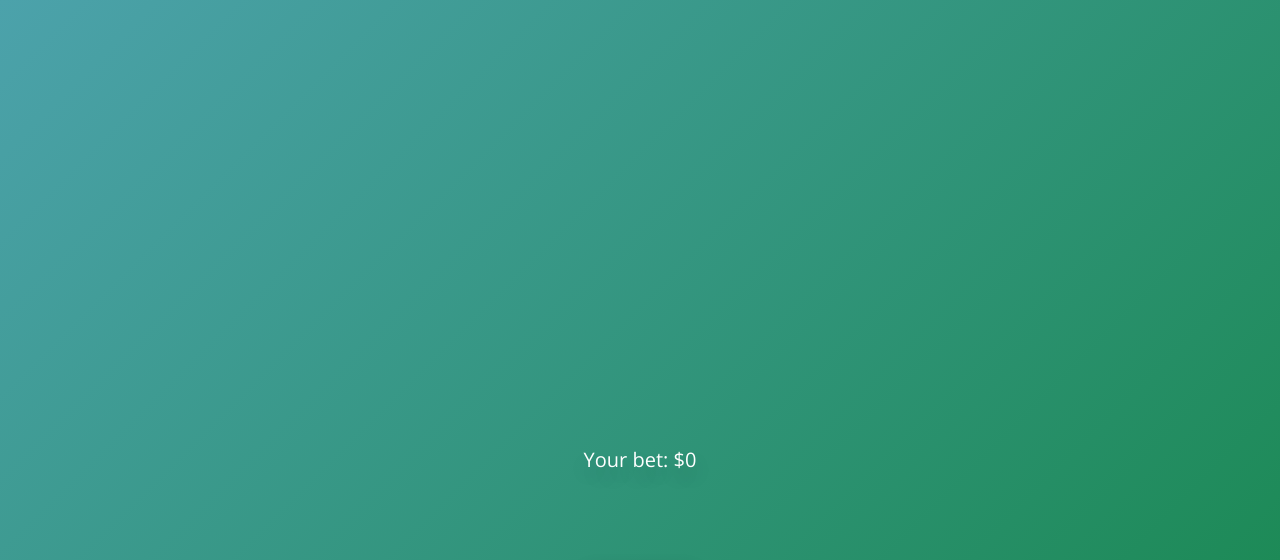
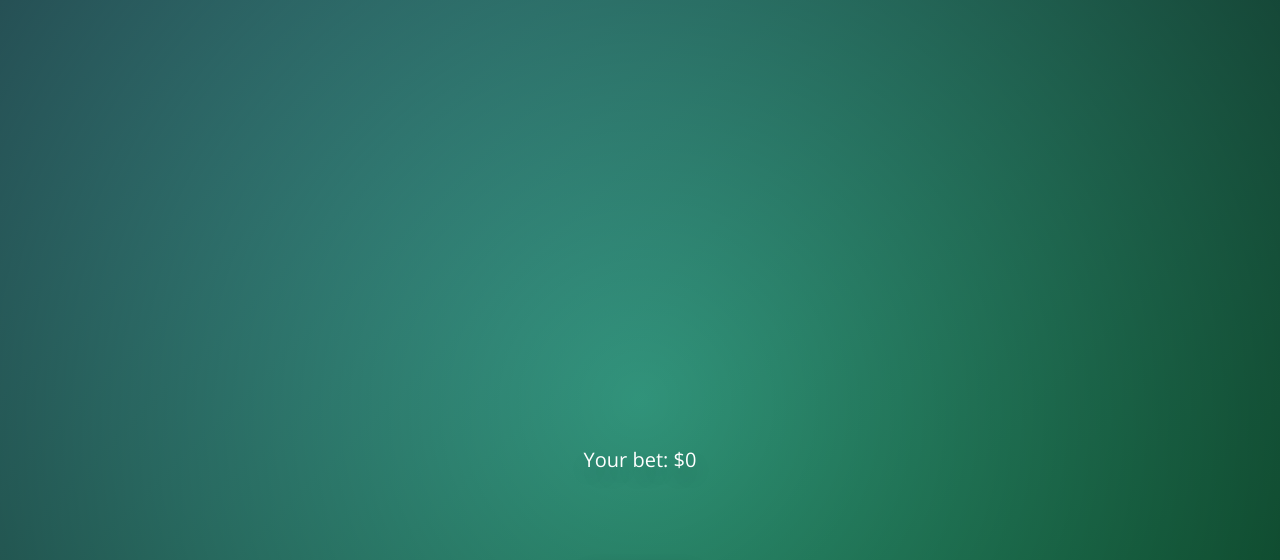
Before and after one commit to ronaldjosephjones/blackjack, a website: page index copy.html in a window 1280 px wide. Shown: the top 560 px of the page. Drawn offline with nearby package versions, Linux system fonts and the light colour scheme.

Commit message:
added nice graident to table

```diff
--- a/sass/main.scss
+++ b/sass/main.scss
@@ -12,7 +12,8 @@ html {
 }
 
 body {
-    background: linear-gradient(135deg, #4ca2ab 0%, #17874c 100%);
+    background: #4ca2ab;
+    background: radial-gradient(circle, rgba(0,0,0,0.01) 0%, rgba(0,0,0,1) 200%),linear-gradient(135deg, #4ca2ab 0%, #17874c 100%);
     height: 100vh;
     overflow: hidden;
 }
```
Also changed, not shown: index.html (+1 -1 lines), css/style.css.
